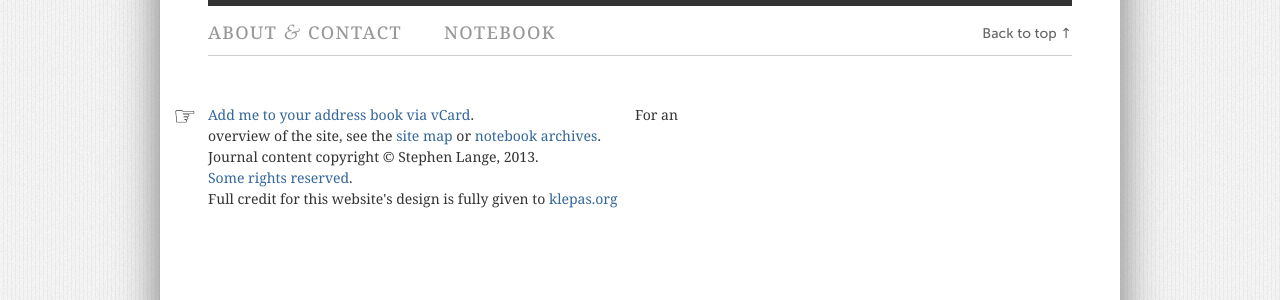
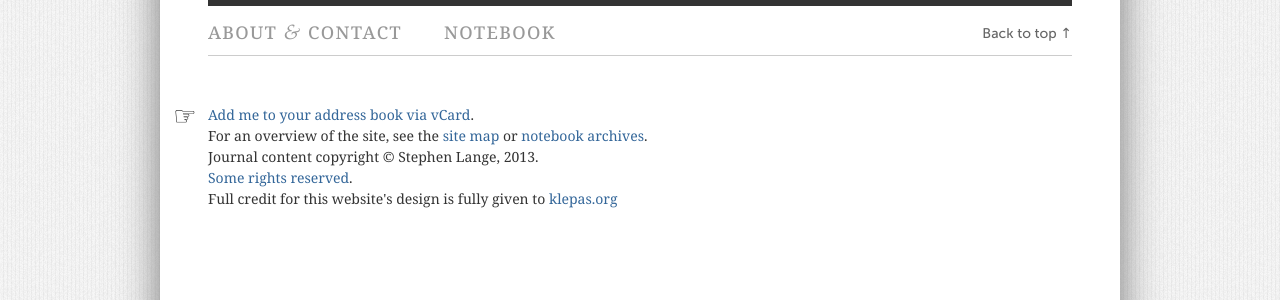
Before and after one commit to stvlange/stvlange.github.com, a Jekyll site: the page built from index.html, in a window 1280 px wide. Shown: the part 1490-1790 px from the top of the page. Built offline with Jekyll 4.4.1, drawn with Linux system fonts in a browser that asks for light colours.

Commit message:
spelling corrections

```diff
--- a/_includes/footer.html
+++ b/_includes/footer.html
@@ -7,7 +7,7 @@
 			<div class="page-meta clear">
 				<div class="info">
 					<span class="index">&#9758;</span><p class="vcard"><a href="/files/Stephen-Lange.vcf" title="Download Stephen Lange&rsquo;s addressbook vCard">Add me to your address book via vCard</a>.</p>
-					<p class="licensing">For an overview of the site, see the <a href="/sitemap/" title="View the site map">site map</a> or <a href="/archives.html#cover" title="View the notebook archives">notebook archives</a>.</p>
+					<p class="licensing clear">For an overview of the site, see the <a href="/sitemap/" title="View the site map">site map</a> or <a href="/archives.html#cover" title="View the notebook archives">notebook archives</a>.</p>
 					<p class="licensing">Journal content copyright &copy; Stephen Lange, 2013.</p>
 					<p class="licensing"><a rel="license" href="http://creativecommons.org/licenses/by-nc-nd/2.5/au/" title="Content, unless specificed, licensed under a Creative Commons license">Some rights reserved</a>.</p>
 <p>
```
